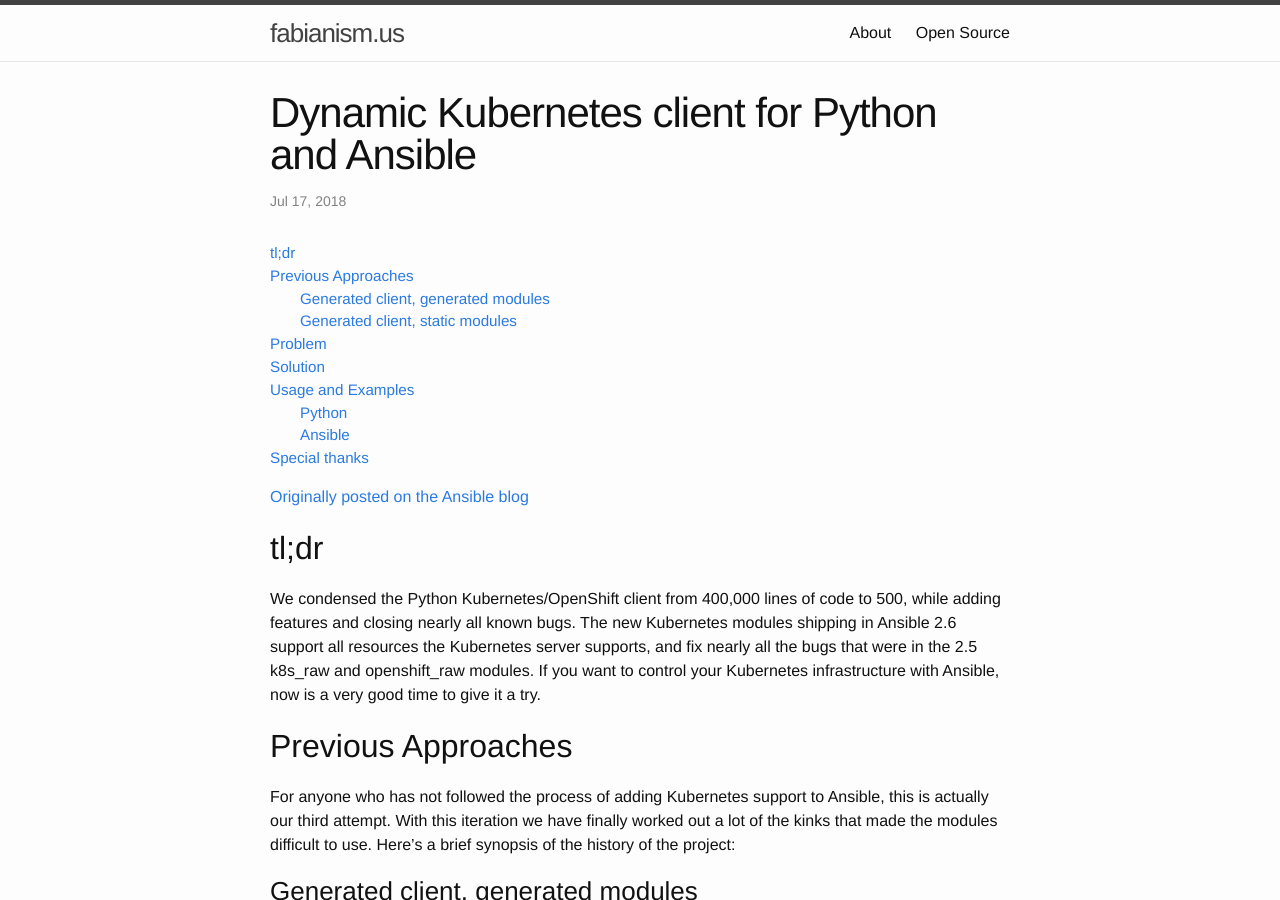
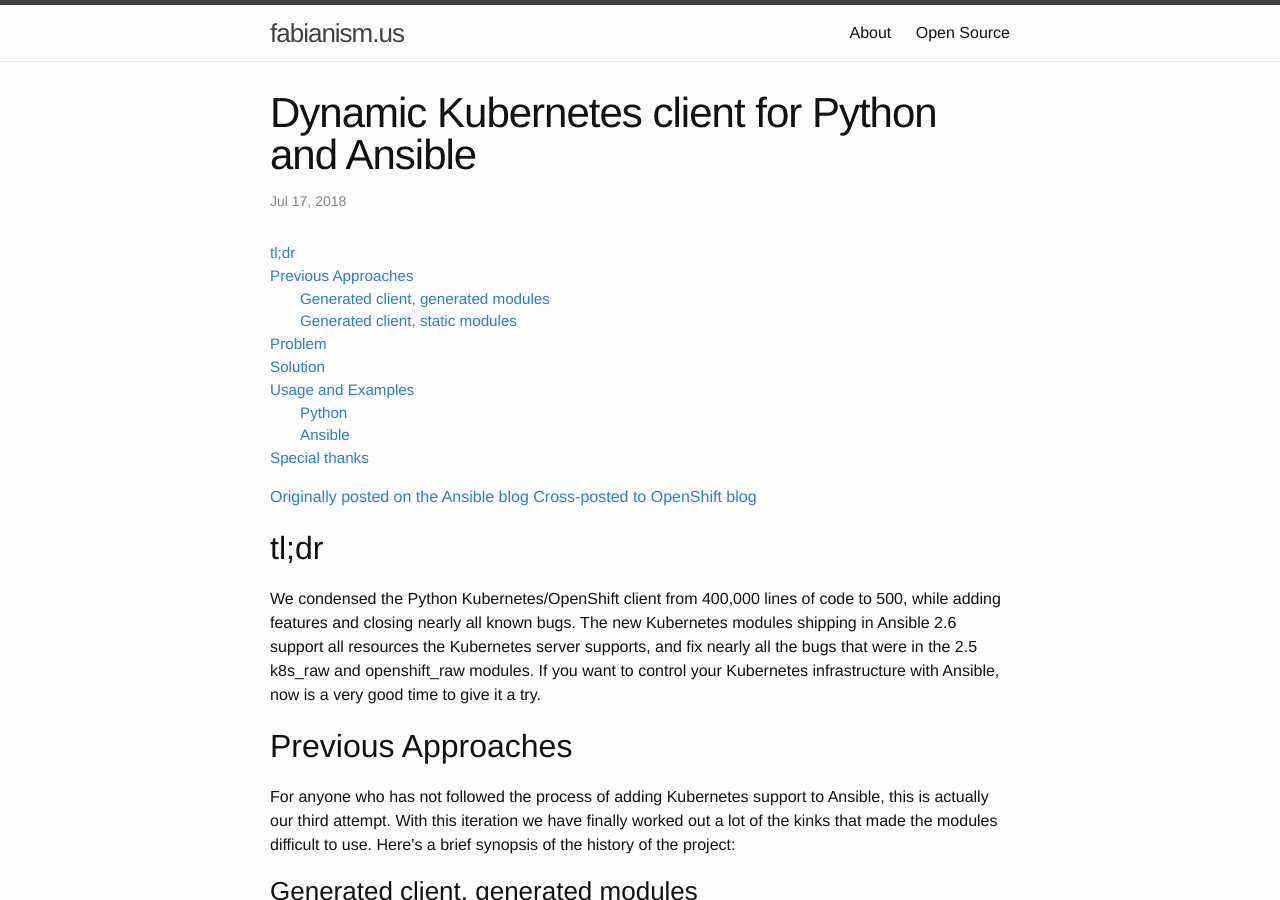
Before and after one commit to fabianvf/fabianvf.github.io, a Jekyll site: the page built from _posts/2018-07-17-dynamic-k8s-python-client.markdown, in a window 1280 px wide and 900 px high. Built offline with Jekyll 4.4.1, drawn with Linux system fonts in a browser that asks for light colours.

Commit message:
add other place was posted

```diff
--- a/_posts/2018-07-17-dynamic-k8s-python-client.markdown
+++ b/_posts/2018-07-17-dynamic-k8s-python-client.markdown
@@ -6,6 +6,7 @@ categories: blog
 ---
 
 [Originally posted on the Ansible blog](https://www.ansible.com/blog/dynamic-kubernetes-client-for-ansible)
+[Cross-posted to OpenShift blog](https://blog.openshift.com/dynamic-kubernetes-client-for-python-and-ansible)
 
 ## tl;dr
 
```
